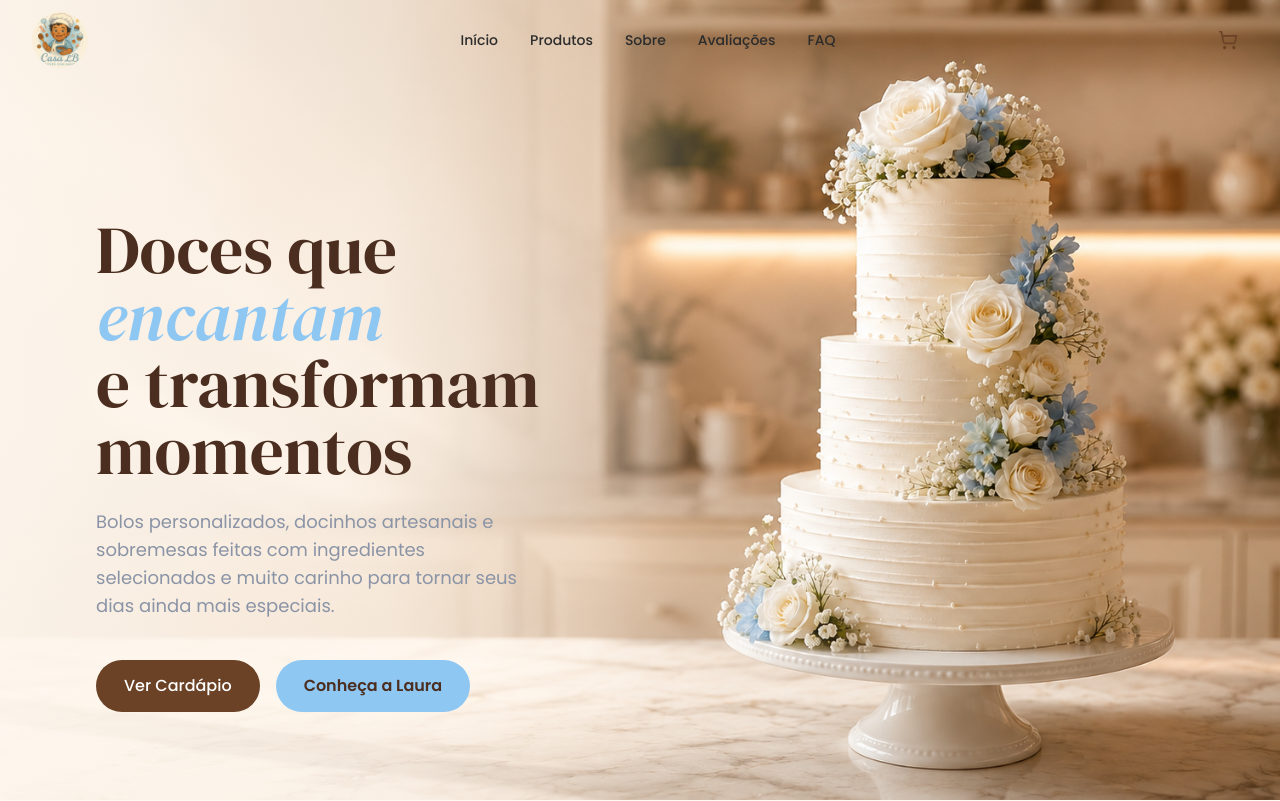
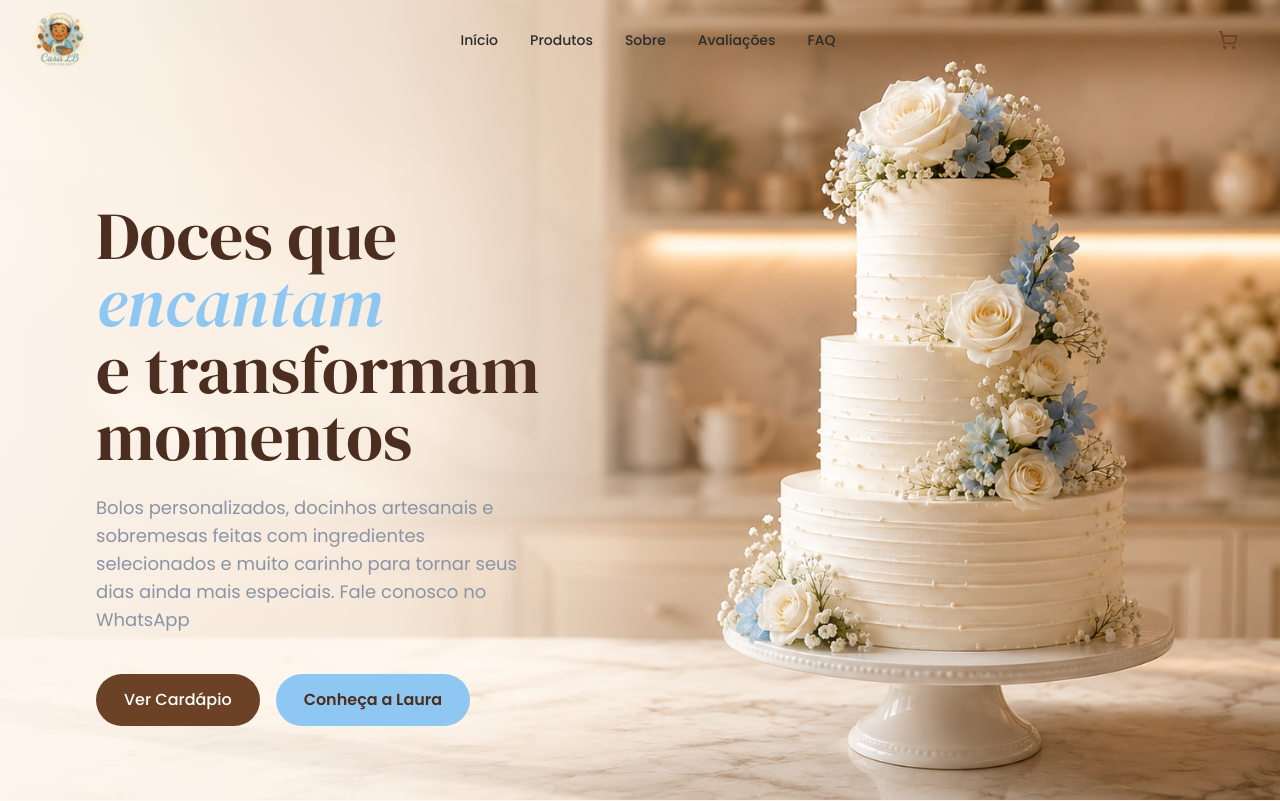
Before and after one commit to fggresuniaosepetiba/casalb, a React (Vite) app: page / in a window 1280 px wide. Shown: the top 801 px of the page. Built offline with nearby package versions, Linux system fonts and the light colour scheme; the HTML template or start-up script is replaced by a standard one.

Commit message:
:tada: Ribeiro

```diff
--- a/src/components/sections/Hero.tsx
+++ b/src/components/sections/Hero.tsx
@@ -59,7 +59,7 @@ export function Hero() {
             className="font-body text-cinza text-sm md:text-base lg:text-lg max-w-md mb-8 md:mb-10 leading-relaxed"
           >
             Bolos personalizados, docinhos artesanais e sobremesas feitas com ingredientes
-            selecionados e muito carinho para tornar seus dias ainda mais especiais.
+            selecionados e muito carinho para tornar seus dias ainda mais especiais. Fale conosco no WhatsApp
           </motion.p>
 
           <motion.div
```
